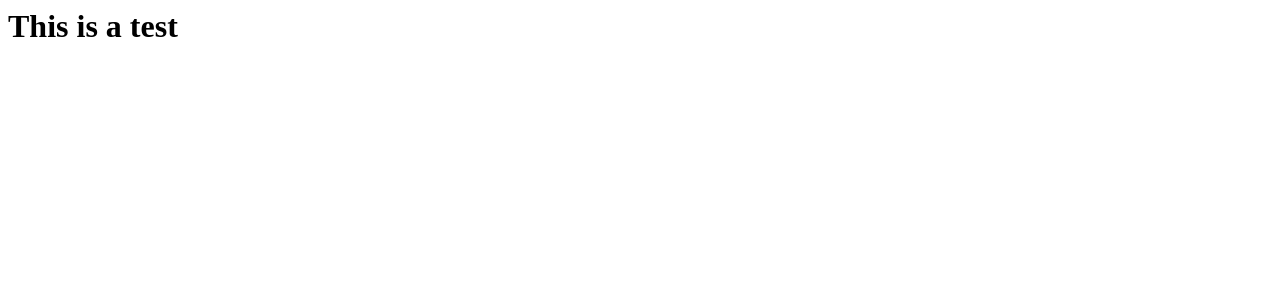
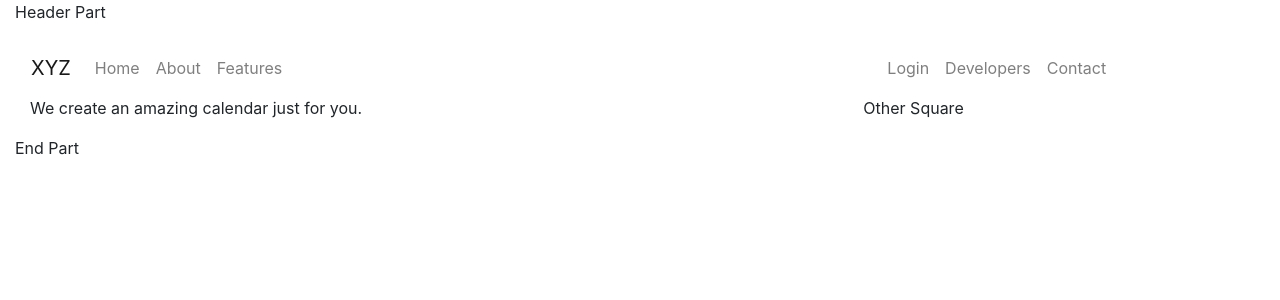
Before and after one commit to jkubath/GroupCalendar, a PHP site: page / in a window 1280 px wide. Shown: the top 300 px of the page. Run offline with PHP 8.4, Linux system fonts and the light colour scheme; some libraries are stand-ins or nearby versions.

Commit message:
first template main page

```diff
--- a/mainPage.html
+++ b/mainPage.html
@@ -47,7 +47,7 @@
 		          <a class="nav-link white" href="/" >Home <span class="sr-only"></span></a>
 		        </li>
 		        <li class="nav-item">
-		          <a class="nav-link" href="/axeljeremy7/blog.html">About</a>
+		          <a class="nav-link" href="/">About</a>
 		        </li>
 		        <li class="nav-item">
 		          <a class="nav-link" href="#">Features</a>
--- a/php/index.php
+++ b/php/index.php
@@ -1,6 +1,130 @@
 <?php
 
-	echo '<h1>This is a test</h1>';
+	echo '<!DOCTYPE html>
+	<html>
+
+	<head>
+		 <meta charset="utf-8">
+		 <title>XYZ Calendar</title>
+
+		 <meta name="viewport" content="width=device-width, initial-scale=1.0, maximum-scale=1.0, user-scalable=no">
+
+		 <link rel="stylesheet" type="text/css" href="../css/bp/css/bootstrap.css" media="screen">
+		 <link rel="stylesheet" type="text/css" href="../css/main.css" media="screen">
+		 <!-- HTML5 shim and Respond.js IE8 support of HTML5 elements and media queries -->
+		 <!--[if lt IE 9]>
+			 <script src="../js/bootstrap/respond.min.js"></script>
+			 <script src="../js/bootstrap/html5shiv.js"></script>
+		 <![endif]-->
+
+	</head>
+
+
+		<body>
+
+	<!--  -->
+	<div class="container-fluid beginPart">
+			<p class="p-start"> Header Part </p>
+	</div>
+
+
+
+	<!--  -->
+
+	<!--  -->
+	<div class="container-fluid bg-all bg-grey">
+		<div class="row align-items-start no-gutters">
+			<!-- Start of first square -->
+			<div class = "col-8">
+
+				<nav class="navbar navbar-expand-lg navbar-light bg-barra1">
+			    <a class="navbar-brand" href="#">XYZ</a>
+			    <button class="navbar-toggler" type="button" data-toggle="collapse" data-target="#navbarNavDropdown" aria-controls="navbarNavDropdown" aria-expanded="false" aria-label="Toggle navigation">
+			      <span class="navbar-toggler-icon"></span>
+			    </button>
+
+			    <div class="collapse navbar-collapse" id="navbarNavDropdown-navbarText">
+			      <ul class="navbar-nav justify-content-center">
+			        <li class="nav-item">
+			          <a class="nav-link white" href="/" >Home <span class="sr-only"></span></a>
+			        </li>
+			        <li class="nav-item">
+			          <a class="nav-link" href="/axeljeremy7/blog.html">About</a>
+			        </li>
+			        <li class="nav-item">
+			          <a class="nav-link" href="#">Features</a>
+			        </li>
+
+			      </ul>
+			    </div>
+			  </nav>
+
+				<div class="container bodyContent">
+					<p class="">We create an amazing calendar just for you.</p>
+				</div>
+
+			</div>
+		  <!-- End of first square -->
+
+
+
+
+
+			<!-- Start of Second square -->
+			<div class="col-4">
+				<div class="container-fluid hidden-sm-up barra2">
+					<nav class="navbar navbar-expand-lg navbar-light bg-barra2">
+						<div class="collapse navbar-collapse" id="navbarNavDropdown-navbarText">
+							<ul class="navbar-nav justify-content-center">
+								<li class="nav-item">
+									<a class="nav-link" href="login.php/" >Login <!--<span class="sr-only"></span>--></a>
+								</li>
+								<li class="nav-item">
+									<a class="nav-link" href="/developer.phph">Developers</a>
+								</li>
+								<li class="nav-item">
+									<a class="nav-link" href="/php/contact.php">Contact</a>
+								</li>
+							</ul>
+
+						</div>
+					</nav>
+				</div>
+
+
+				<div class="container bodyContent2">
+					<p>Other Square</p>
+				</div>
+
+			</div>
+			<!-- End of Second square -->
+		</div>
+	</div>
+
+
+
+
+	<!--  -->
+
+	<footer>
+		<div class="container-fluid endPart">
+				<p class="p-end"> End Part </p>
+		</div>
+	</footer>
+
+
+
+
+
+
+
+			<script src="https://code.jquery.com/jquery-3.2.1.slim.min.js" integrity="sha384-KJ3o2DKtIkvYIK3UENzmM7KCkRr/rE9/Qpg6aAZGJwFDMVNA/GpGFF93hXpG5KkN" crossorigin="anonymous"></script>
+	    <script src="https://cdnjs.cloudflare.com/ajax/libs/popper.js/1.12.9/umd/popper.min.js" integrity="sha384-ApNbgh9B+Y1QKtv3Rn7W3mgPxhU9K/ScQsAP7hUibX39j7fakFPskvXusvfa0b4Q" crossorigin="anonymous"></script>
+	    <script src="https://maxcdn.bootstrapcdn.com/bootstrap/4.0.0/js/bootstrap.min.js" integrity="sha384-JZR6Spejh4U02d8jOt6vLEHfe/JQGiRRSQQxSfFWpi1MquVdAyjUar5+76PVCmYl" crossorigin="anonymous"></script>
+
+		</body>
+	</html>
+';
 
 
 
```
Also changed, not shown: php/about.php (added), php/contact.php (added), php/developer.php (added), php/features.php (added), 1 other file.
